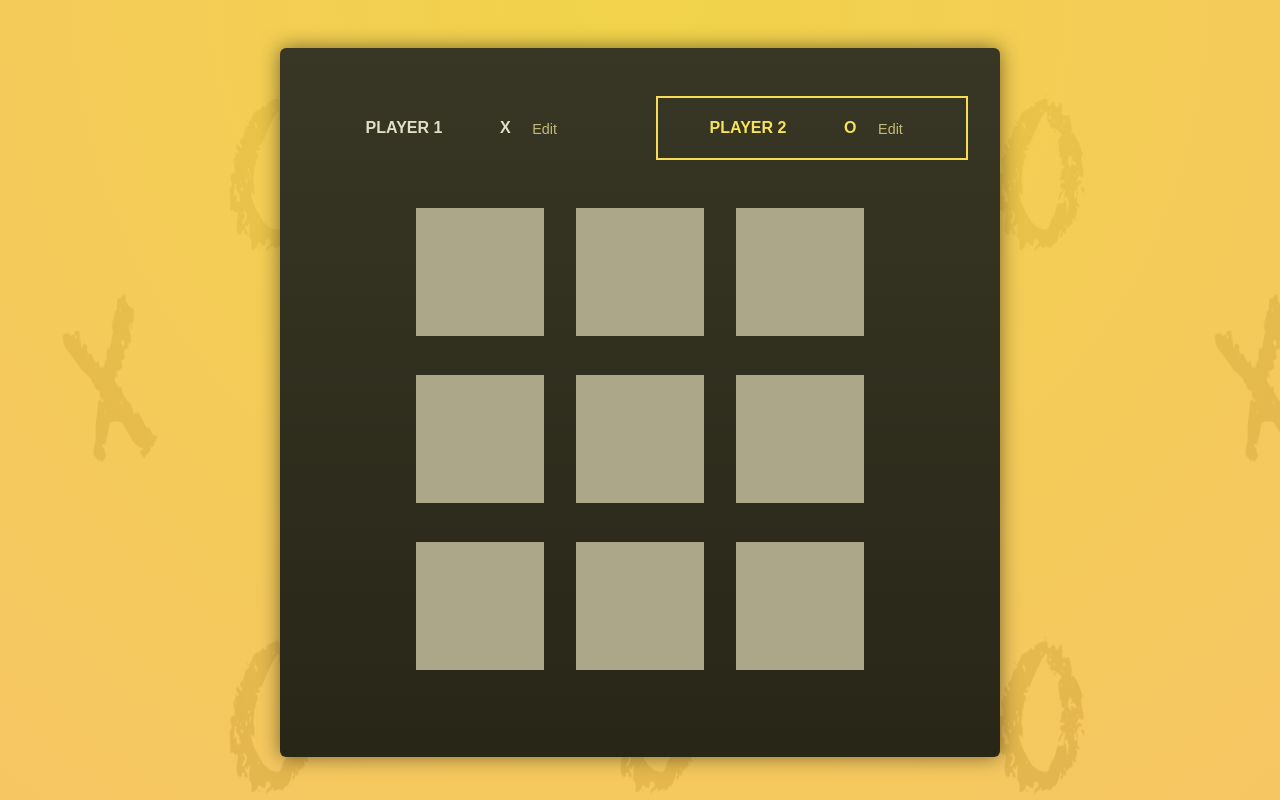
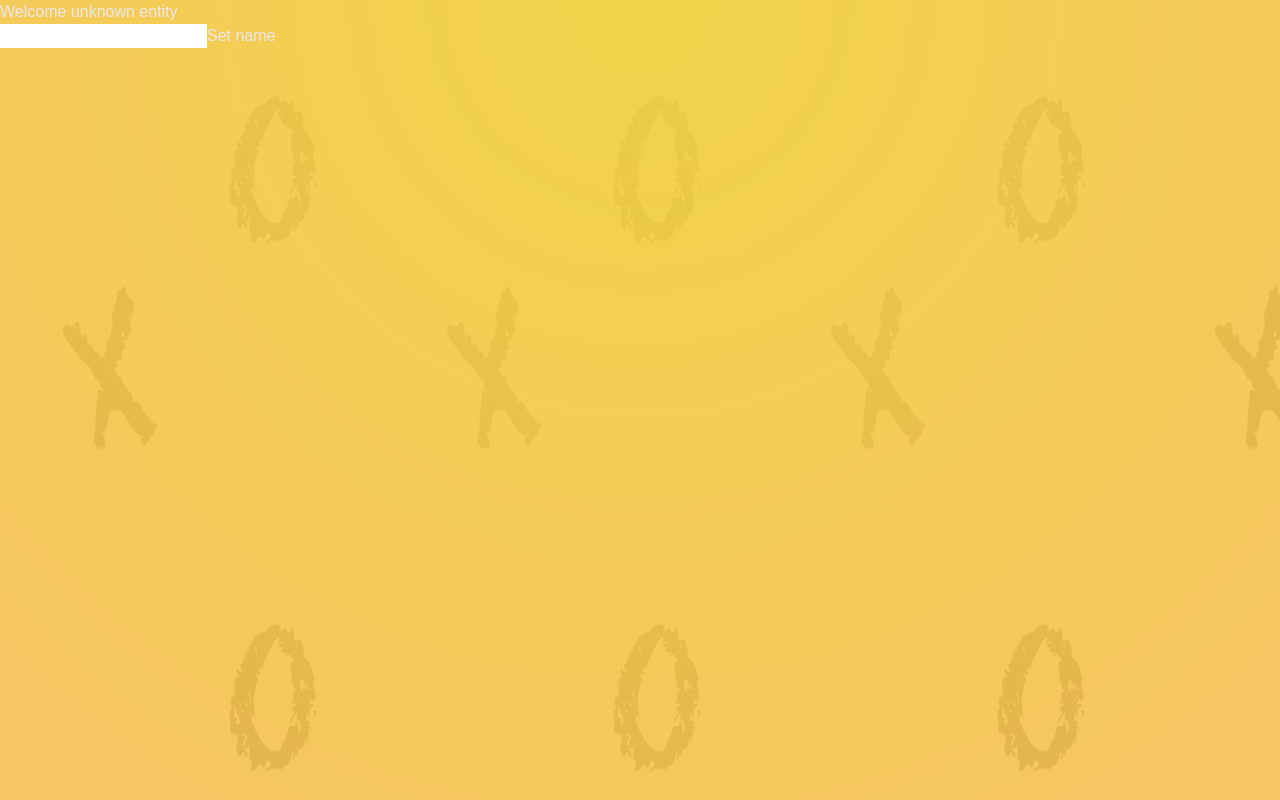
Before and after one commit to ausaf-liaquat/react-js-complete, a React (Create React App) app: page / in a window 1280 px wide. Shown: the top 800 px of the page. Built offline with nearby package versions, Linux system fonts and the light colour scheme.

Commit message:
new react project

```diff
--- a/src/App.jsx
+++ b/src/App.jsx
@@ -1,14 +1,30 @@
+import { useState } from "react";
 import ExpenseItem from "./components/ExpenseItem";
 import TicToe from "./components/TicToe/TicToe";
 import "./index.css";
 
 function App() {
+  const [enteredPlayerName, setEnteredPlayerName]=useState("")
+const [submitted, setSubmitted] = useState(false)
+  function handleChange(event) {
+    setEnteredPlayerName(event.target.value)
+  }
+
+  function handleClick(params) {
+    setSubmitted(true)
+  }
 
   return (
     <div>
-      <TicToe/>
-      {/* <ExpenseItem /> */}
+      <h2>Welcome {submitted?enteredPlayerName:'unknown entity'}</h2>
 
+      <p>
+        <input type="text" name="" onChange={handleChange} value={enteredPlayerName} />
+        <button onClick={handleClick}>Set name</button>
+      </p>
+
+      {/* <TicToe />
+      <ExpenseItem /> */}
     </div>
   );
 }
--- /dev/null
+++ b/src/components/Calc/Header.jsx
@@ -0,0 +1,11 @@
+import logo from "../../../public/investment-calculator-logo.png";
+import React from 'react'
+
+export default function Header() {
+  return (
+    <header id="header">
+        <img src={logo} alt="" />
+        <h1>Investment Calculator</h1>
+    </header>
+  )
+}
--- a/src/components/TicToe/GameBoard.jsx
+++ b/src/components/TicToe/GameBoard.jsx
@@ -1,34 +1,19 @@
 import { useState } from "react";
 
-const initialGameBoard = [
-  [null, null, null],
-  [null, null, null],
-  [null, null, null],
-];
-export default function GameBoard({ onSelectBox, activePlayerSymbol }) {
 
-  const [gameBoard, setGameBoard] = useState(initialGameBoard);
+export default function GameBoard({ onSelectBox, board }) {
 
-  function handleSelectBox(rowIndex, colIndex) {
-    setGameBoard((previousGameBoard) => {
-      const updatedBoard = [
-        ...previousGameBoard.map((innerArray) => [...innerArray]),
-      ];
-      updatedBoard[rowIndex][colIndex] = activePlayerSymbol;
-      return updatedBoard;
-    });
-
-    onSelectBox()
-  }
 
   return (
     <ol id="game-board">
-      {gameBoard.map((row, i) => (
+      {board.map((row, i) => (
         <li key={i}>
           <ol>
             {row.map((playerSym, j) => (
               <li key={j}>
-                <button onClick={() => handleSelectBox(i, j)}>
+                <button onClick={()=>onSelectBox(i,j)}
+                disabled={playerSym!== null}
+                >
                   {playerSym}
                 </button>
               </li>
--- /dev/null
+++ b/src/components/TicToe/Log.jsx
@@ -0,0 +1,7 @@
+export default function Log({turns}) {
+    return (
+        <ol id="log">
+            {turns.map(turn=><li key={`${turn.box.row}${turn.box.col}`}>{turn.player} selected {turn.box.row}, {turn.box.col}  </li>)}
+        </ol>
+    )
+};
--- a/src/components/TicToe/Player.jsx
+++ b/src/components/TicToe/Player.jsx
@@ -1,6 +1,6 @@
 import { useState } from "react";
 
-export default function Player({ initialName, symbol,isActive }) {
+export default function Player({ initialName, symbol, isActive }) {
   const [playerName, setplayerName] = useState(initialName);
   const [isEditing, setIsEditing] = useState(false);
 
@@ -27,7 +27,7 @@ export default function Player({ initialName, symbol,isActive }) {
   }
 
   return (
-    <li className={isActive?'active':undefined}>
+    <li className={isActive ? "active" : undefined}>
       <span className="player">
         {editableInput}
         <span className="player-symbol">{symbol}</span>
--- a/src/components/TicToe/TicToe.jsx
+++ b/src/components/TicToe/TicToe.jsx
@@ -1,22 +1,88 @@
 import { useState } from "react";
 import GameBoard from "./GameBoard";
 import Player from "./Player";
+import Log from "./Log";
+import { WINNING_COMBINATIONS } from "../../winning-combinations";
+
+const initialGameBoard = [
+  [null, null, null],
+  [null, null, null],
+  [null, null, null],
+];
+
+function deriveActivePlayer(gameTurns) {
+  let currentPlayer = "X";
+  if (gameTurns.length > 0 && gameTurns[0].player === "X") {
+    currentPlayer = "O";
+  }
+  return currentPlayer;
+}
 
 export default function TicToe(params) {
-  const [activePlayer, setactivePlayer] = useState("O");
-  function handleSelectBox() {
-    setactivePlayer((curActivePlayer) => (curActivePlayer === "X" ? "O" : "X"));
+  // const [activePlayer, setactivePlayer] = useState("X");
+  const [gameTurns, setgameTurns] = useState([]);
+
+  const activePlayer = deriveActivePlayer(gameTurns);
+
+  let gameBoard = initialGameBoard;
+
+  for (const turn of gameTurns) {
+    const { box, player } = turn;
+    const { row, col } = box;
+
+    gameBoard[row][col] = player;
   }
+  let winner;
+
+  for (const comnination of WINNING_COMBINATIONS) {
+    const firstSymb = gameBoard[comnination[0].row][comnination[0].column];
+    const secondSymb = gameBoard[comnination[1].row][comnination[1].column];
+    const thirdSymb = gameBoard[comnination[2].row][comnination[2].column];
+// console.log(gameBoard,comnination);
+    if (firstSymb && firstSymb === secondSymb && firstSymb === thirdSymb) {
+
+      winner = firstSymb;
+
+    }
+  }
+
+  function handleSelectBox(rowIndex, colIndex) {
+    // setactivePlayer((curActivePlayer) => (curActivePlayer === "X" ? "O" : "X"));
+    setgameTurns((prevTurns) => {
+      // check which player select what
+      const currentPlayer = deriveActivePlayer(prevTurns);
+
+      const updatedTurns = [
+        { box: { row: rowIndex, col: colIndex }, player: currentPlayer },
+        ...prevTurns,
+      ];
+      return updatedTurns;
+    });
+  }
+  console.log(gameTurns);
   return (
     <main>
       <div id="game-container">
         <ol id="players" className="highlight-player">
-          <Player initialName="Player 1" symbol="X" isActive={activePlayer==="X"} />
-          <Player initialName="Player 2" symbol="O" isActive={activePlayer==="O"} />
+          <Player
+            initialName="Player 1"
+            symbol="X"
+            isActive={activePlayer === "X"}
+          />
+          <Player
+            initialName="Player 2"
+            symbol="O"
+            isActive={activePlayer === "O"}
+          />
         </ol>
-        <GameBoard onSelectBox={handleSelectBox} activePlayerSymbol={activePlayer}/>
+        {winner && <p>Hurrah! {winner}, You Won.</p>}
+        <GameBoard
+          onSelectBox={handleSelectBox}
+          // activePlayerSymbol={activePlayer}
+          board={gameBoard}
+        />
       </div>
-      Log
+      <Log turns={gameTurns} />
     </main>
   );
 }
--- /dev/null
+++ b/src/winning-combinations.js
@@ -0,0 +1,42 @@
+export const WINNING_COMBINATIONS = [
+    [
+      { row: 0, column: 0 },
+      { row: 0, column: 1 },
+      { row: 0, column: 2 },
+    ],
+    [
+      { row: 1, column: 0 },
+      { row: 1, column: 1 },
+      { row: 1, column: 2 },
+    ],
+    [
+      { row: 2, column: 0 },
+      { row: 2, column: 1 },
+      { row: 2, column: 2 },
+    ],
+    [
+      { row: 0, column: 0 },
+      { row: 1, column: 0 },
+      { row: 2, column: 0 },
+    ],
+    [
+      { row: 0, column: 1 },
+      { row: 1, column: 1 },
+      { row: 2, column: 1 },
+    ],
+    [
+      { row: 0, column: 2 },
+      { row: 1, column: 2 },
+      { row: 2, column: 2 },
+    ],
+    [
+      { row: 0, column: 0 },
+      { row: 1, column: 1 },
+      { row: 2, column: 2 },
+    ],
+    [
+      { row: 0, column: 2 },
+      { row: 1, column: 1 },
+      { row: 2, column: 0 },
+    ],
+  ];
```
Also changed, not shown: src/index.css (+8 -9 lines), public/investment-calculator-logo.png (added).
